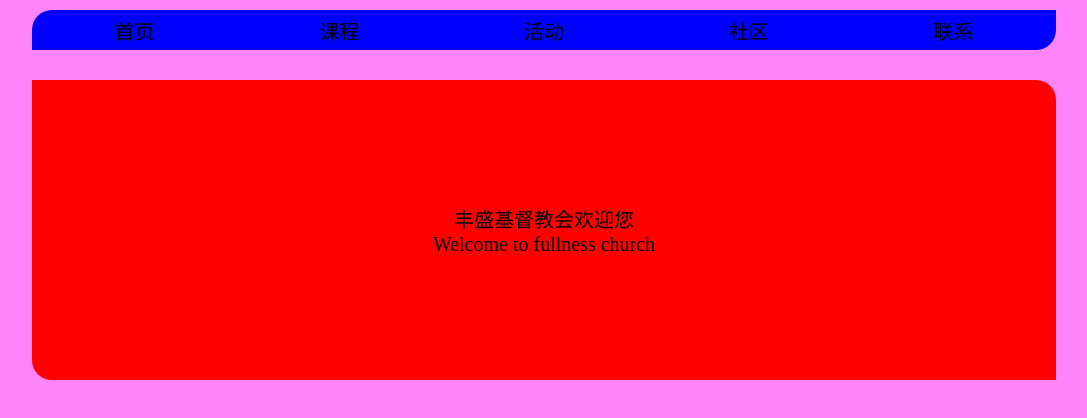
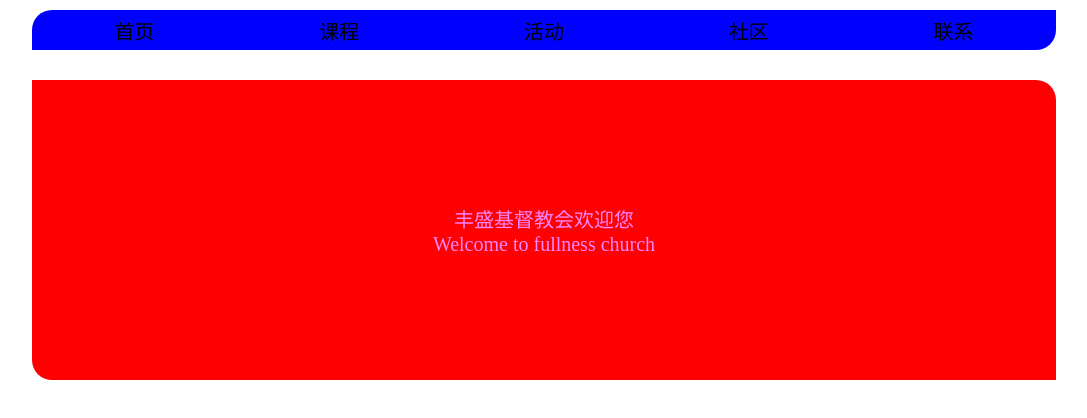
Before and after one commit to fullnesschurch/fullnesschurch.github.io, a plain HTML site: page index.html in a window 1280 px wide. Shown: the whole page, without its empty margins (96-1183 px from the left). Drawn offline with Linux system fonts and the light colour scheme.

Commit message:
Update main.css

```diff
--- a/css/main.css
+++ b/css/main.css
@@ -2,7 +2,7 @@ body,h1,h2,h3,h4,h5,h6,hr,p,blockquote,dl,dt,dd,ul,ol,li,pre,form,fieldset,legen
 			margin: 0;padding: 0;
 		}
 body{
-	background-color: #FF83FA;
+	color: #FF83FA;
 }
 		@media screen and (max-device-width: 1024px){
 
```
